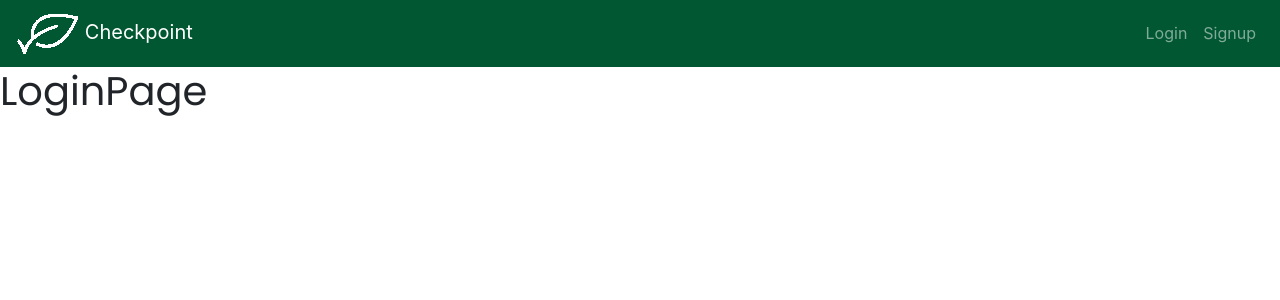
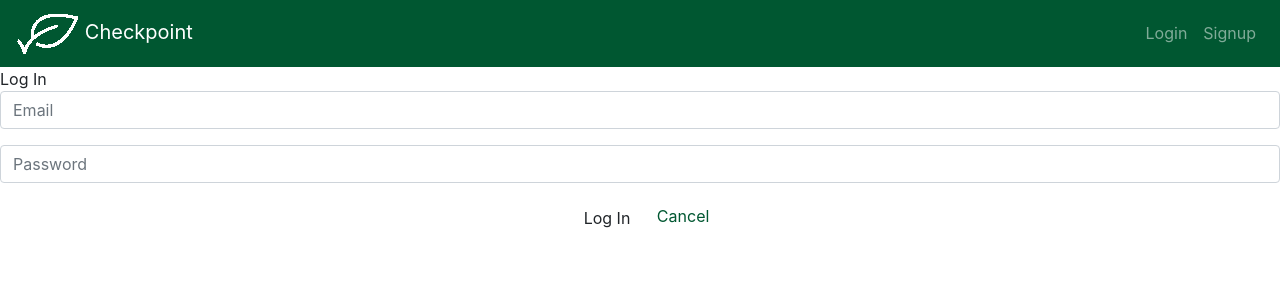
Before and after one commit to meeschka/react-checkpoint, a React (Create React App) app: page /login in a window 1280 px wide. Shown: the top 300 px of the page. Built offline with nearby package versions, Linux system fonts and the light colour scheme.

Commit message:
signup and login functionality completed

```diff
--- a/models/user.js
+++ b/models/user.js
@@ -45,4 +45,8 @@
     })
 })
 
+userSchema.methods.comparePassword = function(tryPassword, cb) {
+    bcrypt.compare(tryPassword, this.password, cb)
+}
+
 module.exports = mongoose.model('User', userSchema)
--- a/routes/api/users.js
+++ b/routes/api/users.js
@@ -3,5 +3,6 @@
 const usersCtrl = require('../../controllers/users')
 
 router.post('/signup', usersCtrl.signup)
+router.post('/login', usersCtrl.login)
 
 module.exports = router
--- a/src/components/Auth/SignupForm/SignupForm.js
+++ b/src/components/Auth/SignupForm/SignupForm.js
@@ -21,6 +21,7 @@
         e.preventDefault()
         try {
             await userService.signup(this.state)
+            this.props.handleSignupOrLogin()
             this.props.history.push('/')
         } catch (err) {
             this.props.updateMessage(err.message)
--- a/src/components/Navbar/Navbar.js
+++ b/src/components/Navbar/Navbar.js
@@ -5,7 +5,7 @@
     let nav = props.user ?
         <Nav className="ml-auto">
             <Nav.Link href="#link">Add Daily Progress</Nav.Link>
-            <Nav.Link href="/logout">Logout</Nav.Link>
+            <Nav.Link href="" onClick={ props.handleLogout }>Logout</Nav.Link>
         </Nav>
         :
         <Nav className="ml-auto">
--- a/src/pages/App/App.js
+++ b/src/pages/App/App.js
@@ -20,13 +20,33 @@
     }
   }
 
+  //Auth methods
+  handleSignupOrLogin = () => {
+    this.setState({ user: userService.getUser()})
+  }
+
+  handleLogout = () => {
+    userService.logout()
+    this.setState({ user: null })
+  }
+
+
   render() {
     return (
       <div className='page'>
-      <NavBar user={this.state.user}/>
+      <NavBar
+        user={this.state.user}
+        handleLogout={this.handleLogout}
+      />
       <Switch>
-        <Route exact path='/signup' render={({history}) => <SignupPage history={history} />} />
-        <Route exact path='/login' render={() => <LoginPage />} />
+        <Route exact path='/signup' render={({history}) => <SignupPage
+          history={history}
+          handleSignupOrLogin={this.handleSignupOrLogin}
+        />} />
+        <Route exact path='/login' render={({history}) => <LoginPage
+          history={history}
+          handleSignupOrLogin={this.handleSignupOrLogin}
+        />} />
         <Route exact path='/' render={() => (
           <Sidepane />
           )} />
--- a/src/pages/LoginPage/LoginPage.js
+++ b/src/pages/LoginPage/LoginPage.js
@@ -1,13 +1,55 @@
 import React, { Component } from 'react'
+import { Link } from 'react-router-dom';
+import userService from '../../utils/userService'
 
 class LoginPage extends Component{
     constructor(props) {
         super(props);
         this.state = {message: ''}
     }
+
+    handleChange = (e) => {
+        this.setState({
+            [e.target.name]: e.target.value
+        })
+    }
+
+    handleSubmit = async (e) => {
+        e.preventDefault()
+        try {
+            await userService.login(this.state)
+            this.props.handleSignupOrLogin()
+            this.props.history.push('/')
+        } catch (err) {
+            this.setState({
+                message: 'Invalid credentials'
+            })
+        }
+    }
+
     render() {
         return (
-            <h1>LoginPage</h1>
+            <div className="LoginPage">
+            <header className="header-footer">Log In</header>
+            <form className="form-horizontal" onSubmit={this.handleSubmit} >
+              <div className="form-group">
+                <div className="col-sm-12">
+                  <input type="email" className="form-control" placeholder="Email" value={this.state.email} name="email" onChange={this.handleChange} />
+                </div>
+              </div>
+              <div className="form-group">
+                <div className="col-sm-12">
+                  <input type="password" className="form-control" placeholder="Password" value={this.state.pw} name="pw" onChange={this.handleChange} />
+                </div>
+              </div>
+              <div className="form-group">
+                <div className="col-sm-12 text-center">
+                  <button className="btn btn-default">Log In</button>&nbsp;&nbsp;&nbsp;
+                  <Link to='/'>Cancel</Link>
+                </div>
+              </div>
+            </form>
+          </div>
         )
     }
 }
--- a/src/utils/tokenService.js
+++ b/src/utils/tokenService.js
@@ -24,8 +24,13 @@
     return token ? JSON.parse(atob(token.split('.')[1])).user : null
 }
 
+function removeToken() {
+    localStorage.removeItem('token')
+}
+
 export default {
     setToken,
     getToken,
-    getUserFromToken
+    getUserFromToken,
+    removeToken
 }
--- a/src/utils/userService.js
+++ b/src/utils/userService.js
@@ -18,11 +18,30 @@
     })
 }
 
+function login(creds) {
+    return fetch(BASE_URL + 'login', {
+        method: 'POST',
+        headers: new Headers({'Content-Type': 'application/json'}),
+        body: JSON.stringify(creds)
+    })
+    .then(res => {
+        if (res.ok) return res.json()
+        throw new Error('Invalid credentials')
+    })
+    .then(({ token }) => tokenService.setToken(token))
+}
+
 function getUser() {
     return tokenService.getUserFromToken()
 }
 
+function logout() {
+    tokenService.removeToken()
+}
+
 export default {
     signup,
-    getUser
+    login,
+    getUser,
+    logout
 }
```
Also changed, not shown: controllers/users.js (+19 -1 lines).
